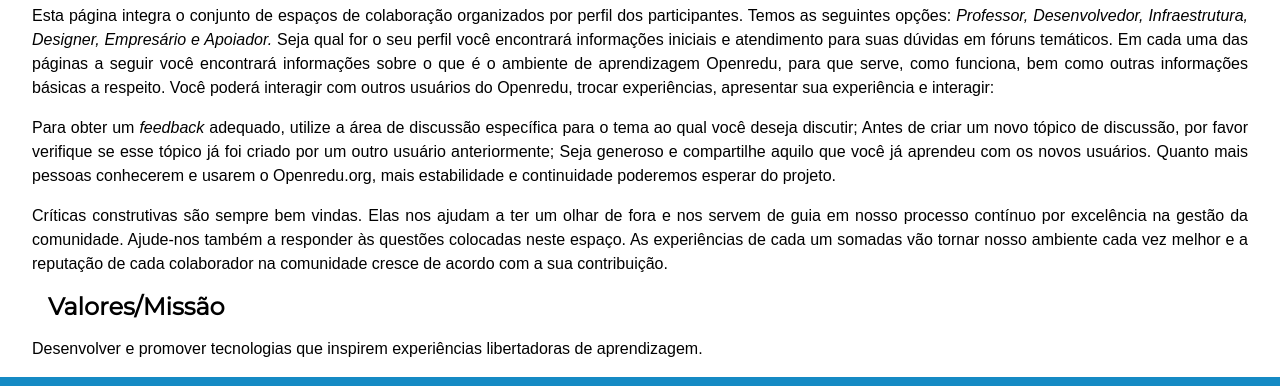
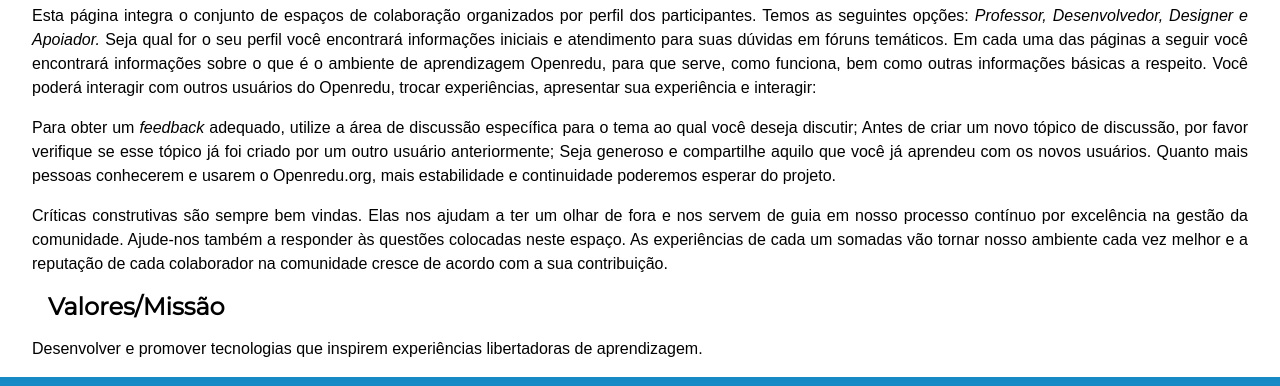
Before and after one commit to jvpn31/Site-community.openredu.org, a plain HTML site: page index.html in a window 1280 px wide. Shown: the part 546-932 px from the top of the page. Drawn offline with Linux system fonts and the light colour scheme.

Commit message:
Update index.html

```diff
--- a/index.html
+++ b/index.html
@@ -39,7 +39,7 @@
         <div class="principal">
             <img src="Imagens/PagInicial.jpg" alt="Imagem 01" class="img01">
             <h1 class="principal_titulo">Bem vindos à comunidade Openredu.org! </h1>
-            <p class="geral_paragrafo">Esta página integra o conjunto de espaços de colaboração organizados por perfil dos participantes. Temos as seguintes opções: <em>Professor, Desenvolvedor, Infraestrutura, Designer, Empresário e Apoiador.</em> Seja qual for o seu perfil você encontrará informações iniciais e atendimento para suas dúvidas em fóruns temáticos. Em cada uma das páginas a seguir você encontrará informações sobre o que é o ambiente de aprendizagem Openredu, para que serve, como funciona, bem como outras informações básicas a respeito. Você poderá interagir com outros usuários do Openredu, trocar experiências, apresentar sua experiência e interagir:</p>
+            <p class="geral_paragrafo">Esta página integra o conjunto de espaços de colaboração organizados por perfil dos participantes. Temos as seguintes opções: <em>Professor, Desenvolvedor, Designer e Apoiador.</em> Seja qual for o seu perfil você encontrará informações iniciais e atendimento para suas dúvidas em fóruns temáticos. Em cada uma das páginas a seguir você encontrará informações sobre o que é o ambiente de aprendizagem Openredu, para que serve, como funciona, bem como outras informações básicas a respeito. Você poderá interagir com outros usuários do Openredu, trocar experiências, apresentar sua experiência e interagir:</p>
             <p class="geral_paragrafo">Para obter um <em>feedback</em> adequado, utilize a área de discussão específica para o tema ao qual você deseja discutir; Antes de criar um novo tópico de discussão, por favor verifique se esse tópico já foi criado por um outro usuário anteriormente; Seja generoso e compartilhe aquilo que você já aprendeu com os novos usuários. Quanto mais pessoas conhecerem e usarem o Openredu.org, mais estabilidade e continuidade poderemos esperar do projeto.</p>
             <p class="geral_paragrafo">Críticas construtivas são sempre bem vindas. Elas nos ajudam a ter um olhar de fora e nos servem de guia em nosso processo contínuo por excelência na gestão da comunidade. Ajude-nos também a responder às questões colocadas neste espaço. As experiências de cada um somadas vão tornar nosso ambiente cada vez melhor e a reputação de cada colaborador na comunidade cresce de acordo com a sua contribuição.</p>
 
```
